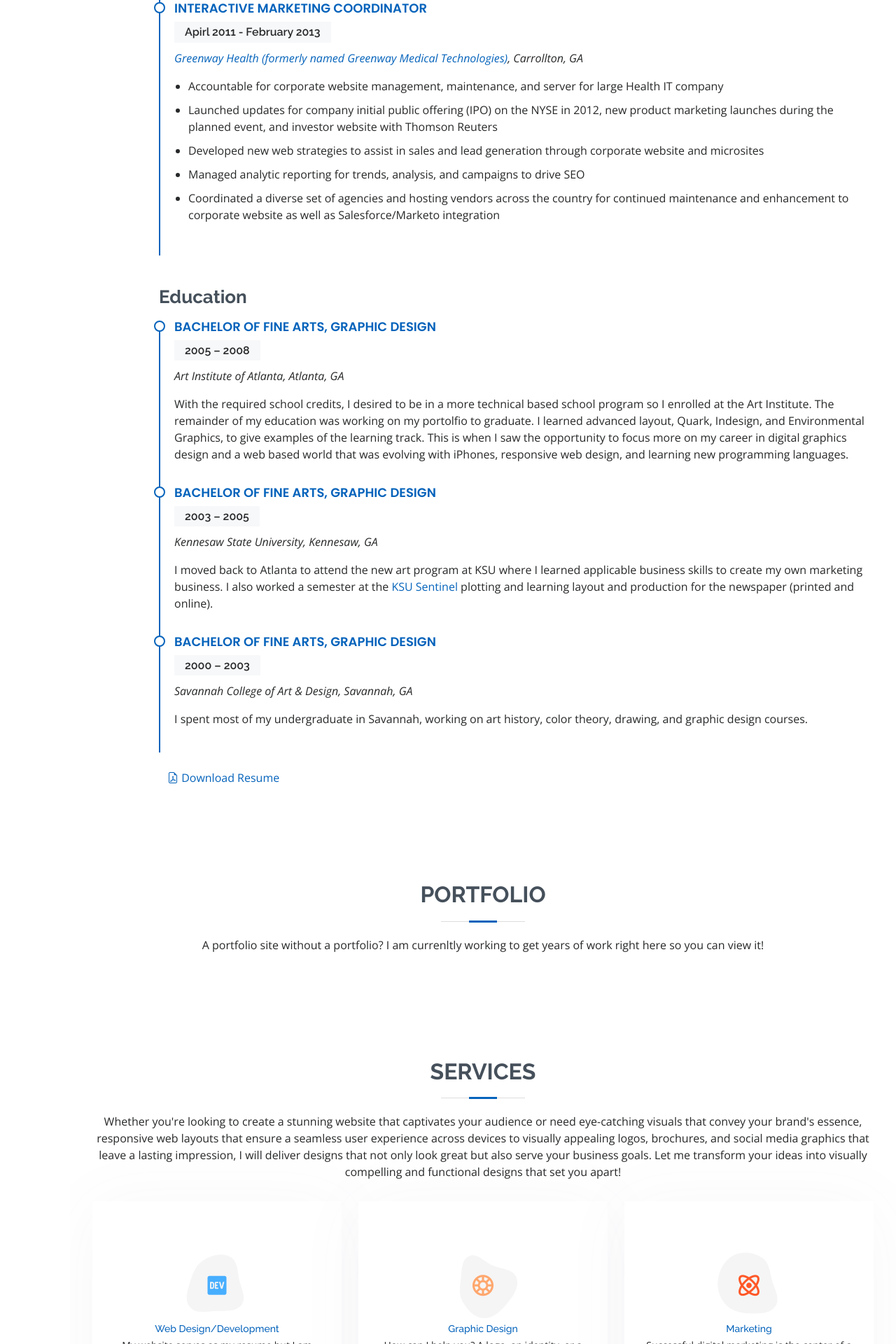
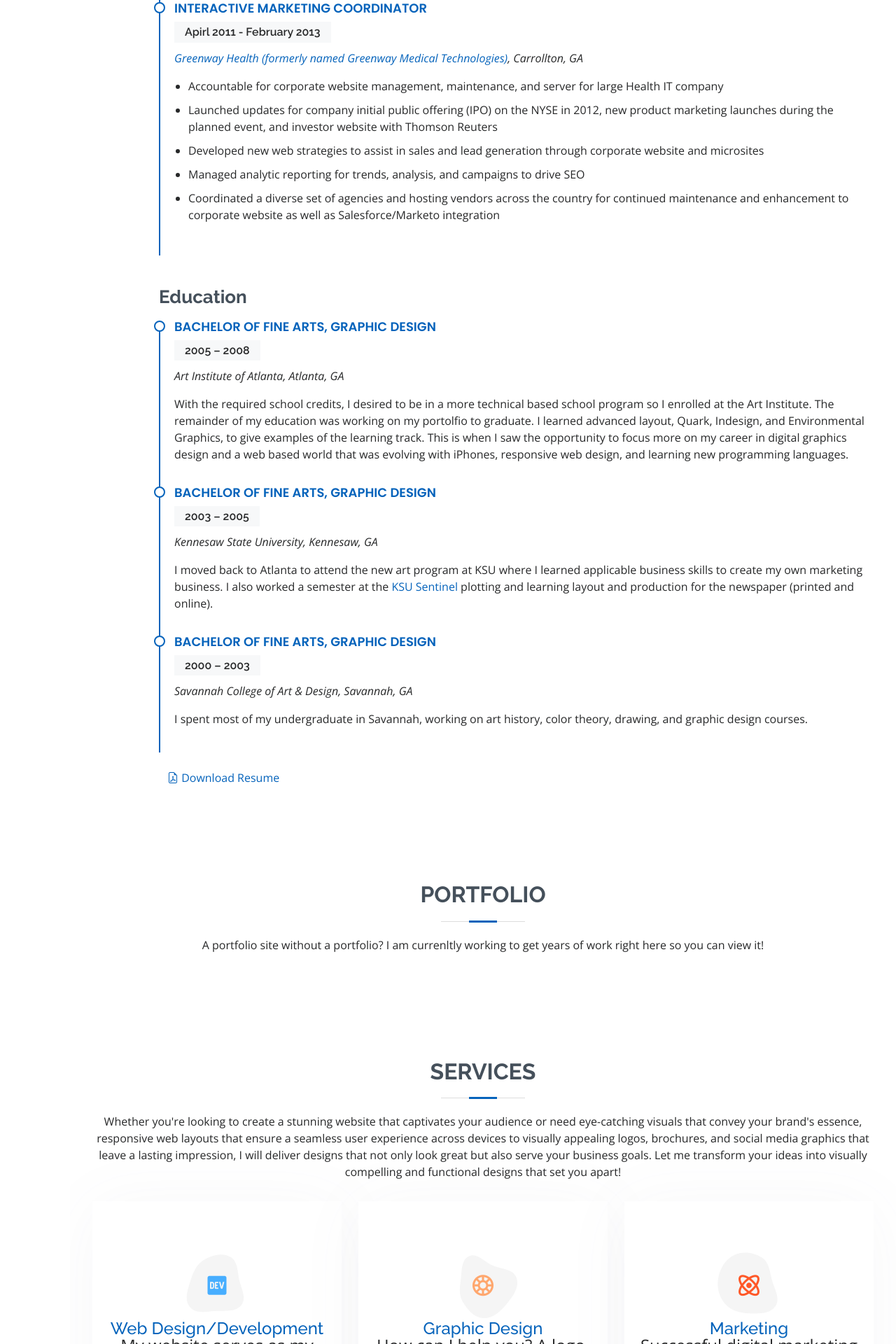
Before and after one commit to bellatl/westatlantaweb.com, a Jekyll site: the page built from index.html, in a window 1280 px wide. Shown: the part 4480-6400 px from the top of the page at 70% size. Built offline with Jekyll 4.4.1, drawn with Linux system fonts in a browser that asks for light colours.

Commit message:
021424_3

```diff
--- a/assets/css/style.css
+++ b/assets/css/style.css
@@ -882,7 +882,7 @@
 
 .services .icon-box p {
   line-height: 24px;
-  font-size: 14px;
+  font-size: 24px;
   margin-bottom: 0;
 }
 
--- a/index.html
+++ b/index.html
@@ -720,7 +720,7 @@
               <div class="form-group mt-3">
                 <textarea class="form-control" name="data[Message]" rows="5" placeholder="Message" required></textarea>
               </div>
-              <div class="text-center"><button id="contact-form-button" type="submit" class="text-center" data-action="submit">Send Message</button></div>
+              <div class="text-center"><button id="contact-form-button" type="submit" class="text-center php-email-form" data-action="submit">Send Message</button></div>
             </form>
 
           </div>
@@ -760,7 +760,7 @@
       <textarea class="form-control" name="data[Message]" rows="5" placeholder="Message" required></textarea>
     </div>
     <be />
-    <div class="text-center float-end"><button id="456" type="submit" class="grecaptcha text-center" data-sitekey="6LfUjx0pAAAAAOxHqmFfxmIB-O5fgSGCtGPoFHgs"
+    <div class="text-center float-end"><button id="456" type="submit" class="grecaptcha text-center php-email-form" data-sitekey="6LfUjx0pAAAAAOxHqmFfxmIB-O5fgSGCtGPoFHgs"
         data-callback="onSubmit" data-action="submit">Send Message</button></div>
   </form>
 
```
